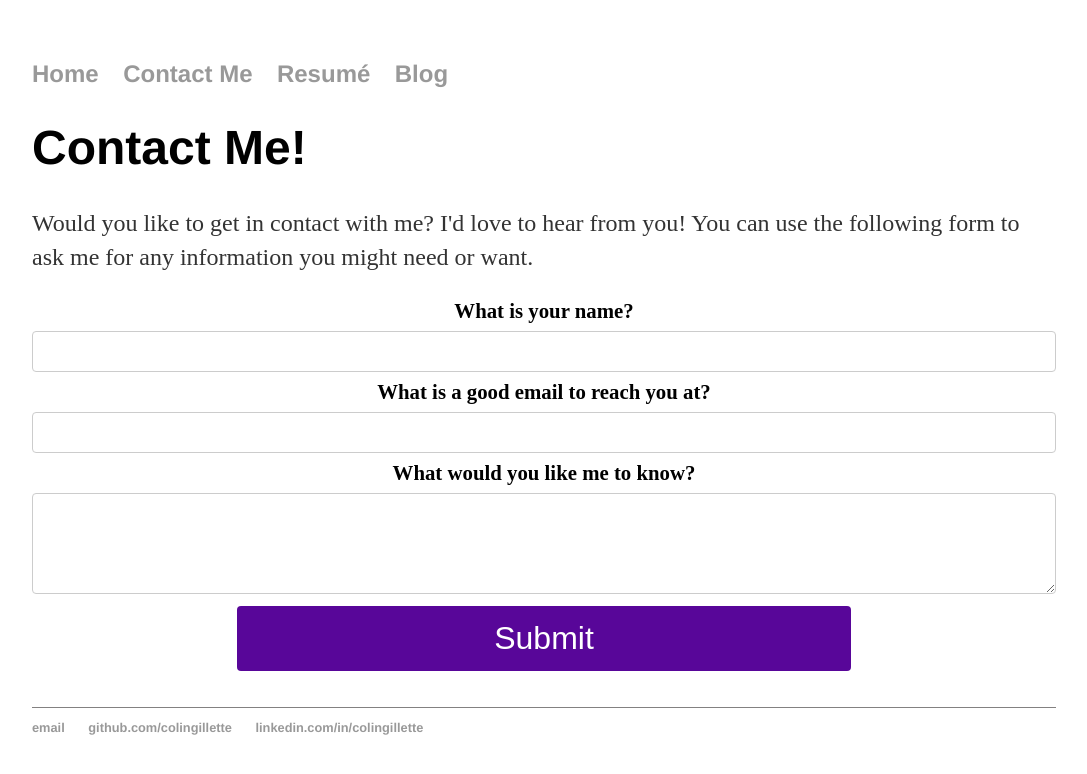
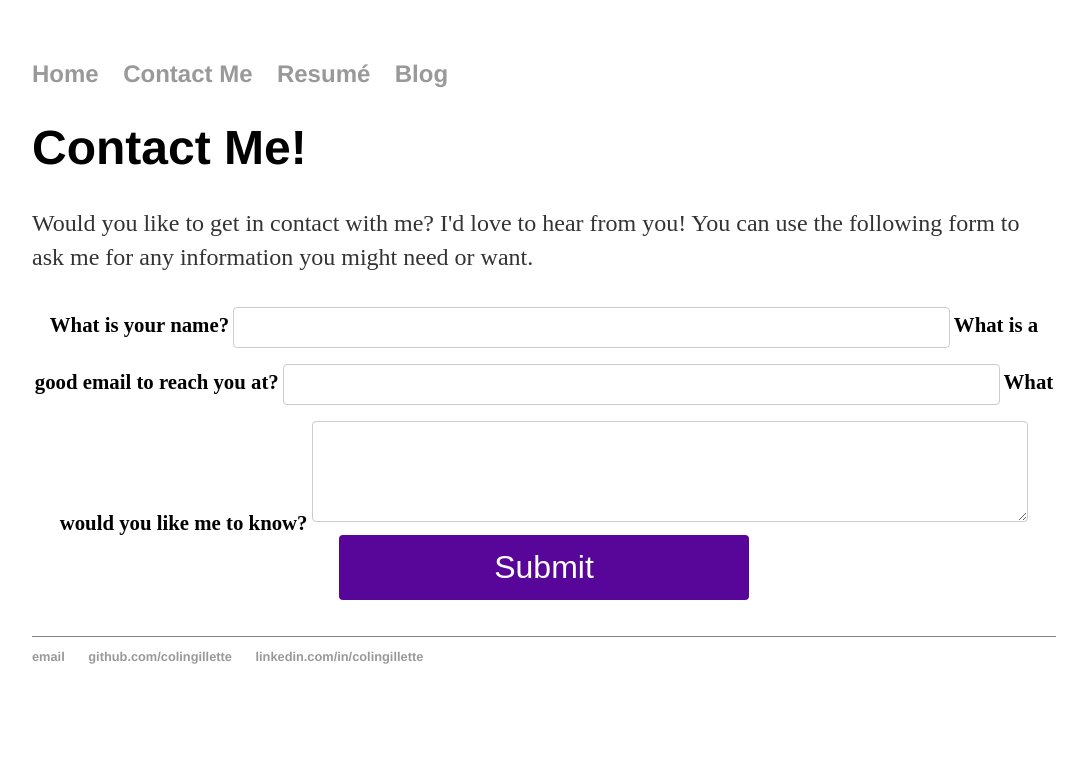
Before and after one commit to colingillette/colingillette.github.io, a Jekyll site: the page built from contact/index.html, in a window 1280 px wide. Shown: the top 774 px of the page, without its empty margins (96-1183 px from the left). Built offline with Jekyll 4.4.1, drawn with Linux system fonts in a browser that asks for light colours.

Commit message:
edit stlyes of contact page

```diff
--- a/css/main.css
+++ b/css/main.css
@@ -74,7 +74,7 @@ label {
 
 input[type="text"], input[type="email"], textarea {
     display: inline-block;
-    width: 100%;
+    width: 70%;
     padding: 12px 20px;
     margin: 8px 0;
     border: 1px solid #ccc;
@@ -83,7 +83,7 @@ input[type="text"], input[type="email"], textarea {
 }
 
 input[type="submit"] {
-    width: 60%;
+    width: 40%;
     background-color: #580699;
     color: white;
     padding: 14px 20px;
```
